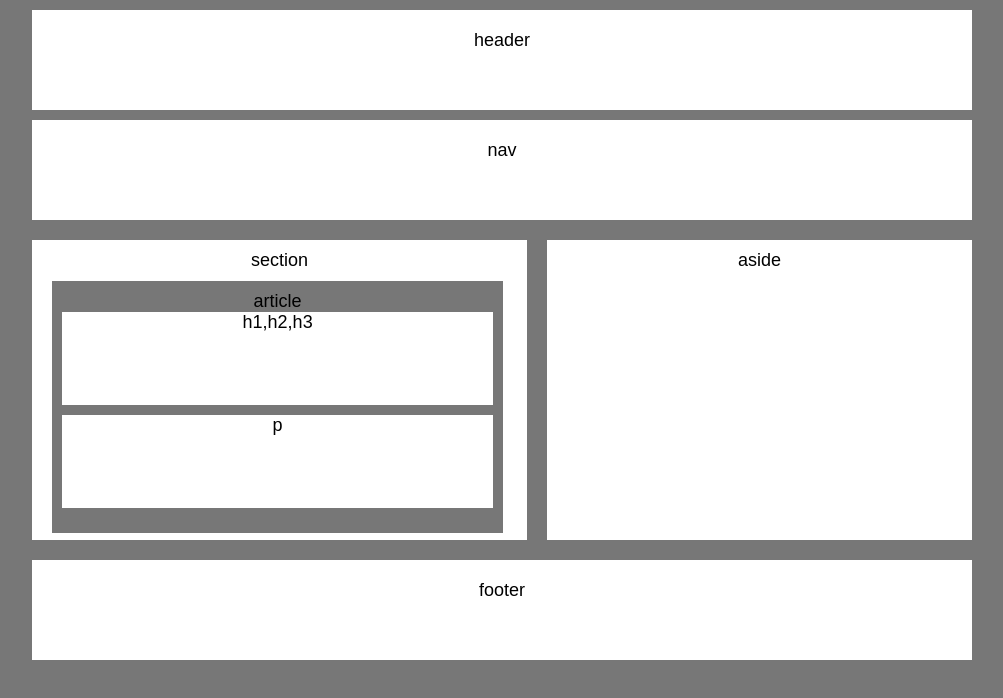
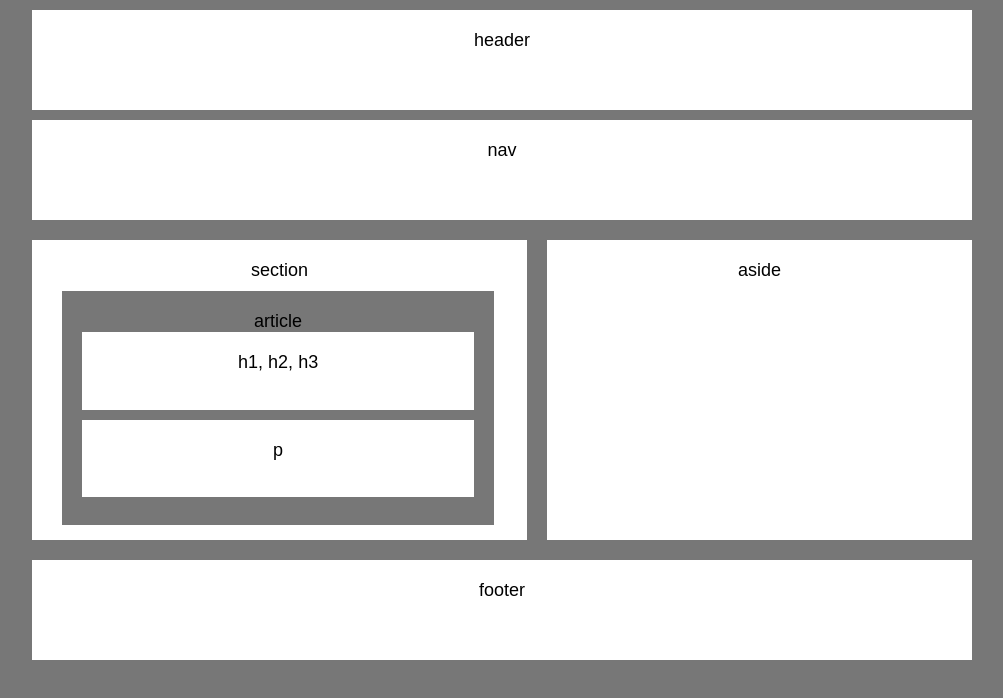
Before and after one commit to na995909/HW-Wireframe, a plain HTML site: page Index.html in a window 1280 px wide. Shown: the whole page, without its empty margins (138-1141 px from the left). Drawn offline with Linux system fonts and the light colour scheme.

Commit message:
changes to code

```diff
--- a/Index.html
+++ b/Index.html
@@ -1,24 +1,25 @@
     <!DOCTYPE html>
     <html>
     <head>
-    	<title>Portfolio</title>
-    	<link rel="stylesheet" type="text/css" href="Style.css">
+    	<title>Home Work</title>
+    	<link rel="stylesheet" type="text/css" href="style.css">
     </head>
     <body>
 
-    	<header>header</header>
-    	<nav>nav</nav>
-    	<aside>aside</aside>
-        <section>
-            <div>section</div>
-        	<article>
-                <div>article</div>
-                <div id="headers">
-                    h1,h2,h3
-                </div>
-                <div id="paragraph">p</div>
-            </article>
+    	<header>header
+        </header>
+            <nav>nav</nav>
+
+        <section>section
+
+        <article>article
+            <div>h1, h2, h3</div>
+            <p>p</p>
+
+        </article>
         </section>
+            <aside>aside</aside>
+
 
     	<footer>footer</footer>
     </body>
--- a/Style.css
+++ b/Style.css
@@ -27,7 +27,7 @@ aside
 {
  	background: white;
  	margin-right: 10px;
- 	padding: 10px;
+ 	padding: 20px;
  	text-align: center;
  	float: right;
  	width: 425px;
@@ -39,7 +39,7 @@ section
  	margin-left: 10px;
  	margin-bottom: 20px;
  	text-align: center;
- 	padding: 10px;
+ 	padding: 20px;
  	width: 495px;
  	float: left;
  	height: 300px;
@@ -50,21 +50,21 @@ article
 	background: #777;
 	text-align: top;
 	margin: 10px;
-	padding: 10px;
+	padding: 20px;
 	height: 90%;
 
 	width:95%;
 }
 
-#paragraph
+p
 {
 	background: white;
-	margin-top: 10px; height: 40%;
+	margin-top: 10px; height: 40%; padding: 20px;
 }
 
-#headers
+div
 {
-	background: white; height: 40%;
+	background: white; height: 40%; padding: 20px;
 }
 
 
```
